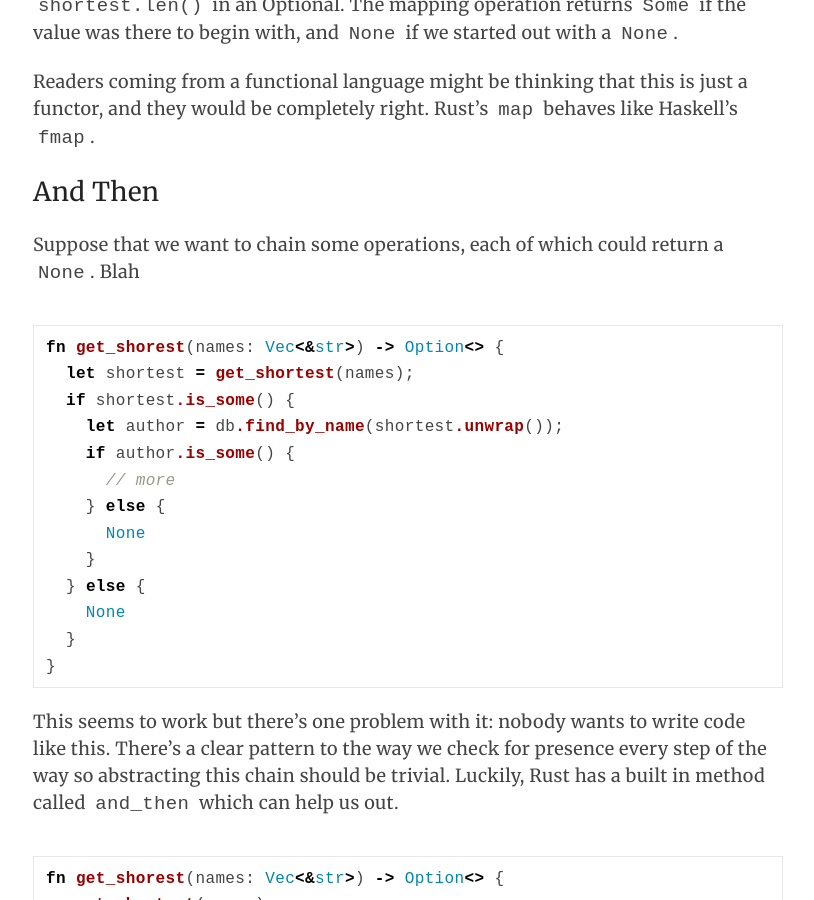
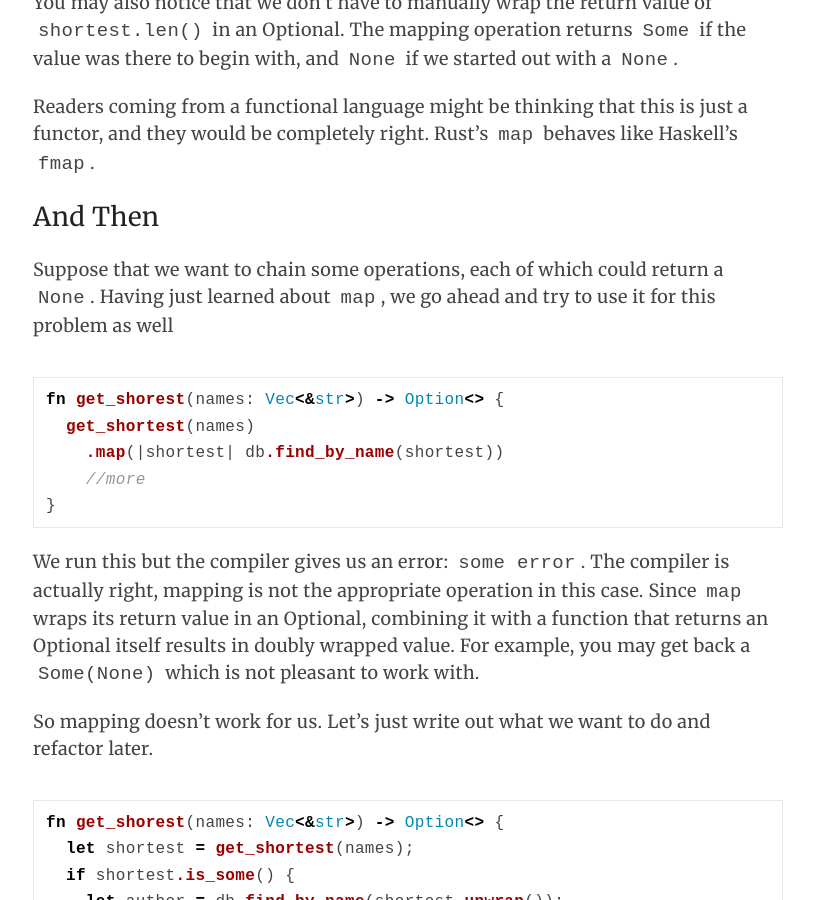
Before and after one commit to ukutaht/blog, a Jekyll site: the page built from _posts/2015-03-16-using-the-option-type-effectively.md, in a window 1280 px wide and 900 px high, scrolled down 2313 px. Shown: the whole window, without its empty margins (232-1046 px from the left). Built offline with Jekyll 4.4.1, drawn with Linux system fonts in a browser that asks for light colours; nearby versions of some CDN libraries; Markdown is read by kramdown in place of the engine named in the settings; some of the changed text lies outside the part shown.

Commit message:
Adds content

````diff
--- a/_posts/2015-03-16-using-the-option-type-effectively.md
+++ b/_posts/2015-03-16-using-the-option-type-effectively.md
@@ -43,8 +43,9 @@ fn show_shortest(names: Vec<&str>) -> String {
 }
 ```
 
-This behaves exactly like our first pattern-matching solution, returning `"Not Found"` if the list
-is empty. I find this version easier to read and understand quickly since we don't have to
+This function behaves exactly like our first pattern-matching solution,
+returning the shortest string or `"Not Found"` if the list is empty.
+I find this version easier to read and understand quickly since we don't have to
 mentally parse a pattern matching expression.
 
 ### Map
@@ -89,7 +90,24 @@ would be completely right. Rust's `map` behaves like Haskell's `fmap`.
 
 ### And Then
 
-Suppose that we want to chain some operations, each of which could return a `None`. Blah
+Suppose that we want to chain some operations, each of which could return a `None`.
+Having just learned about `map`, we go ahead and try to use it for this problem as well
+
+```rust
+fn get_shorest(names: Vec<&str>) -> Option<> {
+  get_shortest(names)
+    .map(|shortest| db.find_by_name(shortest))
+    //more
+}
+```
+
+We run this but the compiler gives us an error: `some error`. The compiler is actually right,
+mapping is not the appropriate operation in this case. Since `map` wraps its return value
+in an Optional, combining it with a function that returns an Optional itself results in
+doubly wrapped value. For example, you may get back a `Some(None)` which is not pleasant
+to work with.
+
+So mapping doesn't work for us. Let's just write out what we want to do and refactor later.
 
 ```rust
 fn get_shorest(names: Vec<&str>) -> Option<> {
````
Also changed, not shown: other parts of _posts/2015-03-16-using-the-option-type-effectively.md (+1 -1 lines).
